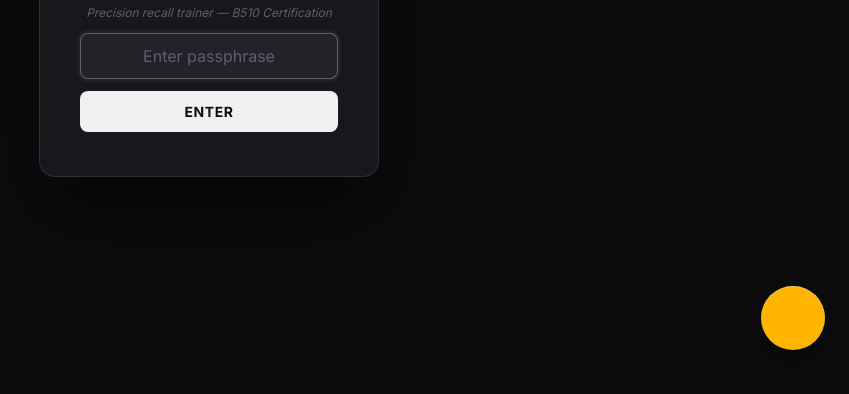
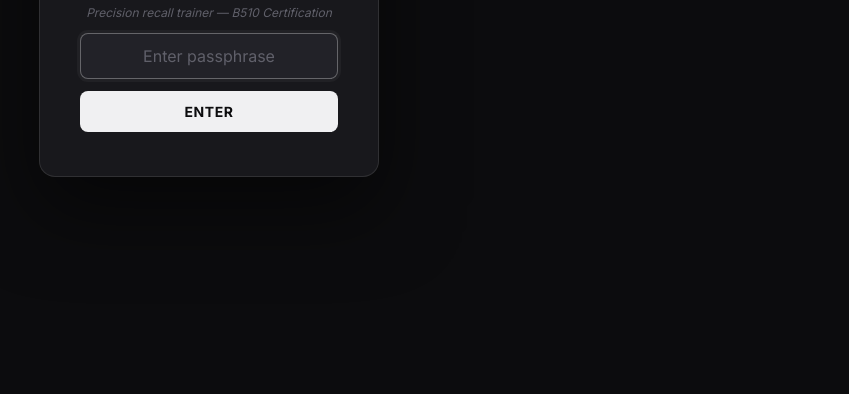
Before and after one commit to KILLJEFFREY/b510, a plain HTML site: page index.html in a window 1280 px wide. Shown: the part 370-764 px from the top of the page, without its empty margins (431-1280 px from the left). Drawn offline with nearby package versions, Linux system fonts and the light colour scheme.

Commit message:
fix: resolve FAB icon styling and visibility conflicts

```diff
--- a/index.css
+++ b/index.css
@@ -1030,25 +1030,29 @@ button {
    FLOATING ACTION BUTTON (FAB)
    ============================================================ */
 #fab-reveal.fab {
-    display: flex !important;
-    justify-content: center !important;
-    align-items: center !important;
-    position: fixed !important;
-    right: 24px !important;
-    bottom: 80px !important; /* Positioned above the dock */
-    width: 64px !important;
-    height: 64px !important;
-    border-radius: 50% !important;
-    background-color: var(--accent) !important;
-    color: var(--text-inverse) !important;
-    border: none !important;
+    display: flex;
+    justify-content: center;
+    align-items: center;
+    position: fixed;
+    right: 24px;
+    bottom: 80px; /* Positioned above the dock */
+    width: 64px;
+    height: 64px;
+    border-radius: 50%;
+    background-color: var(--accent);
+    color: var(--text-inverse);
+    border: none;
     box-shadow:
         0 12px 32px -8px rgba(0, 0, 0, 0.6),
         0 4px 12px -2px rgba(0, 0, 0, 0.3),
-        inset 0 1px 0 rgba(255, 255, 255, 0.3) !important;
-    cursor: pointer !important;
-    z-index: 100000 !important; /* Should be on top of everything, same as auth */
+        inset 0 1px 0 rgba(255, 255, 255, 0.3);
+    cursor: pointer;
+    z-index: 100000; /* Should be on top of everything, same as auth */
     transition: var(--transition-base);
+}
+
+#fab-reveal.hidden {
+    display: none !important;
 }
 
 #fab-reveal.fab svg {
--- a/index.html
+++ b/index.html
@@ -6,7 +6,7 @@
     <meta name="viewport" content="width=device-width, initial-scale=1.0">
     <meta name="description" content="SPAb510 — Precision verbatim recall trainer for B510 driving certification. Master the 5 Smith System keys, 10 habits, pre-trip procedure, and more.">
     <title>SPAb510 — B510 Precision Recall Trainer</title>
-    <link rel="stylesheet" href="index.css?v=10">
+    <link rel="stylesheet" href="index.css?v=11">
     <script src="https://unpkg.com/lucide@latest"></script>
 </head>
 
@@ -167,8 +167,8 @@
         <i data-lucide="step-forward"></i>
     </button>
 
-    <script src="data.js?v=10"></script>
-    <script src="script.js?v=10"></script>
+    <script src="data.js?v=11"></script>
+    <script src="script.js?v=11"></script>
 </body>
 
 </html>
```
